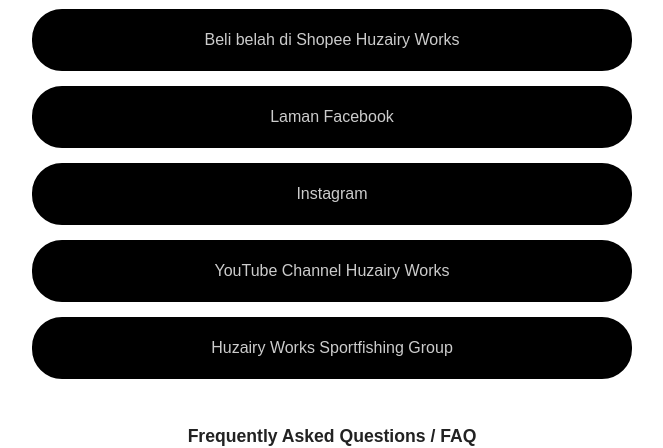
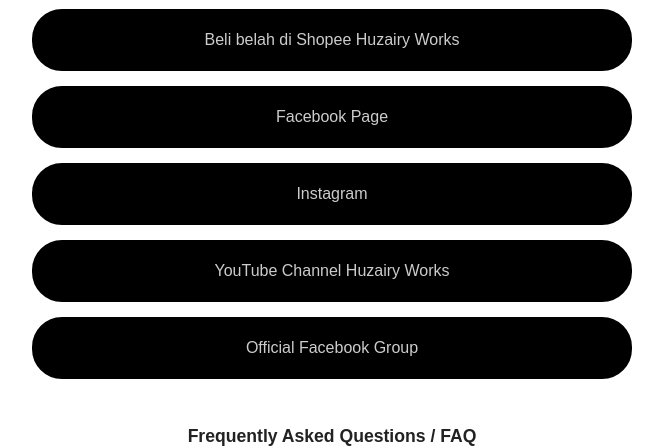
Before and after one commit to huzairyworks/huzairyworks.github.io, a Jekyll site: the page built from index.html, in a window 1280 px wide. Shown: the part 361-809 px from the top of the page, without its empty margins (308-971 px from the left). Built offline with Jekyll 4.4.1, drawn with Linux system fonts in a browser that asks for light colours; nearby versions of some CDN libraries.

Commit message:
Update links

```diff
--- a/_includes/header.html
+++ b/_includes/header.html
@@ -31,10 +31,10 @@
       <ul>
 
         <li><a href="https://shopee.com.my/huzairyworks" title="Shopee Huzairy Works">Beli belah di Shopee Huzairy Works</a></li>
-        <li><a href="https://www.facebook.com/huzairyworks" title="Facebook Huzairy Works">Laman Facebook</a></li>
+        <li><a href="https://www.facebook.com/huzairyworks" title="Facebook Huzairy Works">Facebook Page</a></li>
         <li><a href="https://www.instagram.com/huzairyworks/" title="Instagram Huzairy Works">Instagram</a></li>
-        <li><a href="https://www.youtube.com/channel/UCQ_EGw6X4dSgPrq_CsJUvig" title="YouTube Huzairy Works">YouTube Channel Huzairy Works</a></li>
-        <li><a href="https://www.facebook.com/groups/354716638725160" title="Facebook Group Huzairy Works Sportfishing">Huzairy Works Sportfishing Group</a></li>
+        <li><a href="https://youtube.com/c/HuzairyWorksSportfishing?sub_confirmation=1" title="YouTube Huzairy Works">YouTube Channel Huzairy Works</a></li>
+        <li><a href="https://www.facebook.com/groups/huzairyworks" title="Facebook Group Huzairy Works Sportfishing">Official Facebook Group</a></li>
 
       </ul>
 
```
